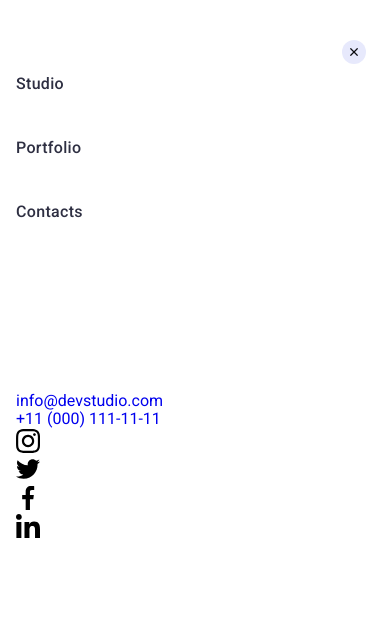
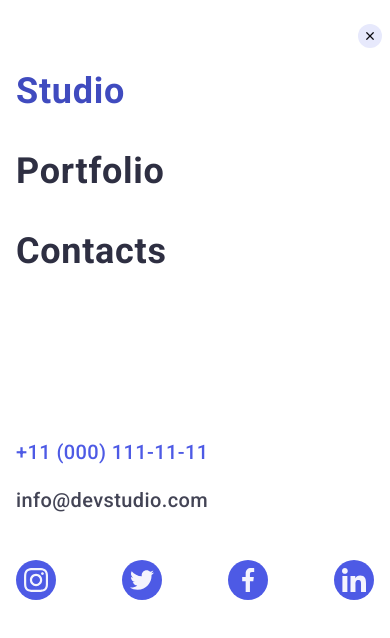
Before and after one commit to Cecylia2023/goit-homework-06, a plain HTML site: page index.html in a window 390 px wide. Drawn offline with nearby package versions, Linux system fonts and the light colour scheme.

Commit message:
heder mobile window

```diff
--- a/css/styles.css
+++ b/css/styles.css
@@ -130,8 +130,12 @@ color: #434455;
     border-radius: 50%;
     border: none;
     position: absolute;
-    top: 40px;
-    right: 24px;
+    top: 24px;
+    right: 8px;
+   }
+   .mobile-close-btn:active {
+    background-color: #404BBF;
+    stroke: #FFFFFF;
    }
    .mobile-close-btn-icon {
     stroke: #2E2F42;
@@ -148,24 +152,79 @@ color: #434455;
    .mobile-menu-item:not(:last-child) {
     margin-bottom: 40px;
    }
-   .mobile-menu-link {
-    font-size: 16px;
-font-weight: 500;
-line-height: 1.5;
+   .mobile-menu-link  {
+    font-size: 36px;
+font-weight: 700;
+line-height: 1.11;
 letter-spacing: 0.02em;
 color: #2E2F42;
-padding: 24px 0;
+text-transform: capitalize;
 transition:  color 250ms cubic-bezier(0.4, 0, 0.2, 1) ;
+}
+.mobile-menu-link:hover,
+.mobile-menu-link:focus {
+    color:#404bbf;;
+}
+.mobile-menu-link-first {
+    color: #404bbf;
+}
+.mobile-contact-list {
+    width: 193px;
+    margin-bottom: 48px;
+}
+.mobile-contact-list-item:not(:last-child) {
+    margin-bottom: 24px;
+}
+.contact-list-tel {
+font-size: 20px;
+font-weight: 500;
+line-height: 1.2;
+letter-spacing: 0.02em;
+color: #4D5AE5;
+}
+.contact-list-email {
+    color: #434455;
+font-size: 20px;
+font-weight: 500;
+line-height: 1.2;
+letter-spacing: 0.02em;
+}
+.contact-list-item {
+    transition: background-color 250ms cubic-bezier(0.4, 0, 0.2, 1);
 
 }
-.menu-link:hover,
-.menu-link:focus {
-    color: #404BBF;
-}
-.menu-link-first {
-    position: relative;
+.contact-list-item:hover,
+.contact-list-item:focus {
     color: #404bbf;
 }
+.mobile-list-icon {
+    display: flex;
+    gap: 40px;
+    justify-content: space-between;
+    align-items: center;
+}
+.mobile-icon-item {
+    width: 40px;
+    height: 40px;
+}
+.mobile-icon-link {
+    display: flex;
+    border-radius: 50%;
+    width: 100%;
+    height: 100%;
+    background-color: #4d5ae5;
+    justify-content: center;
+    align-items: center;
+    transition: background-color 250ms cubic-bezier(0.4, 0, 0.2, 1);
+}
+.mobile-icon {
+    fill: #f4f4fd;
+}
+.mobile-icon-link:hover,
+.mobile-icon-link:focus {
+    background-color: #404bbf;
+}
+
 
 
 /*-------------/ HEDER MOBILE MENU -----------------*/
--- a/index.html
+++ b/index.html
@@ -470,17 +470,17 @@
         <div class="container mobile-menu-container">
             <nav class="mobile-menu-nav">
                 <ul class="mobile-menu-list list">
-                    <li class="mobile-menu-item"><a class="mobile-menu-link link" href="./index.html">Studio</a></li>
+                    <li class="mobile-menu-item"><a class="mobile-menu-link mobile-menu-link-first link" href="./index.html">Studio</a></li>
                     <li class="mobile-menu-item"><a class="mobile-menu-link link" href="">Portfolio</a></li>
                     <li class="mobile-menu-item"><a class="mobile-menu-link link" href="">Contacts</a></li>
                 </ul>
             </nav>
             <address class="mobile-contact">
                 <ul class="mobile-contact-list list">
+                    <li class="mobile-contact-list-item"><a class="contact-list-item contact-list-tel link"  href="tel:+110001111111">+11 (000) 111-11-11</a>
+                    </li>
                     <li class="mobile-contact-list-item">
-                        <a class="contact-list-link link"  href="mailto:info@devstudio.com">info@devstudio.com</a>
-                    </li>
-                    <li class="mobile-contact-list-item"><a class="contact-list-link link"  href="tel:+110001111111">+11 (000) 111-11-11</a>
+                        <a class="contact-list-item contact-list-email link"  href="mailto:info@devstudio.com">info@devstudio.com</a>
                     </li>
                 </ul>
             </address>
```
